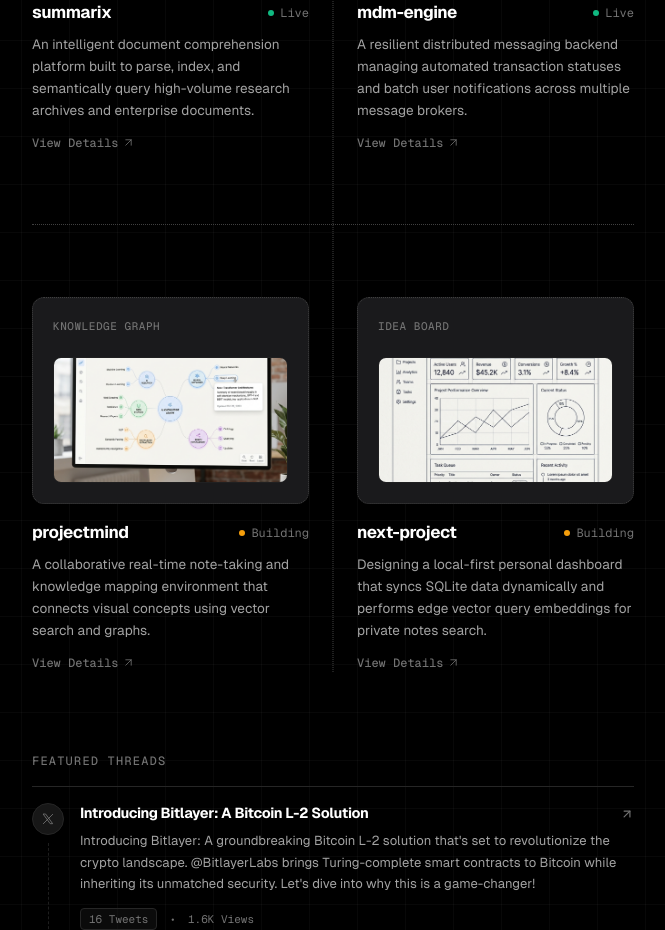
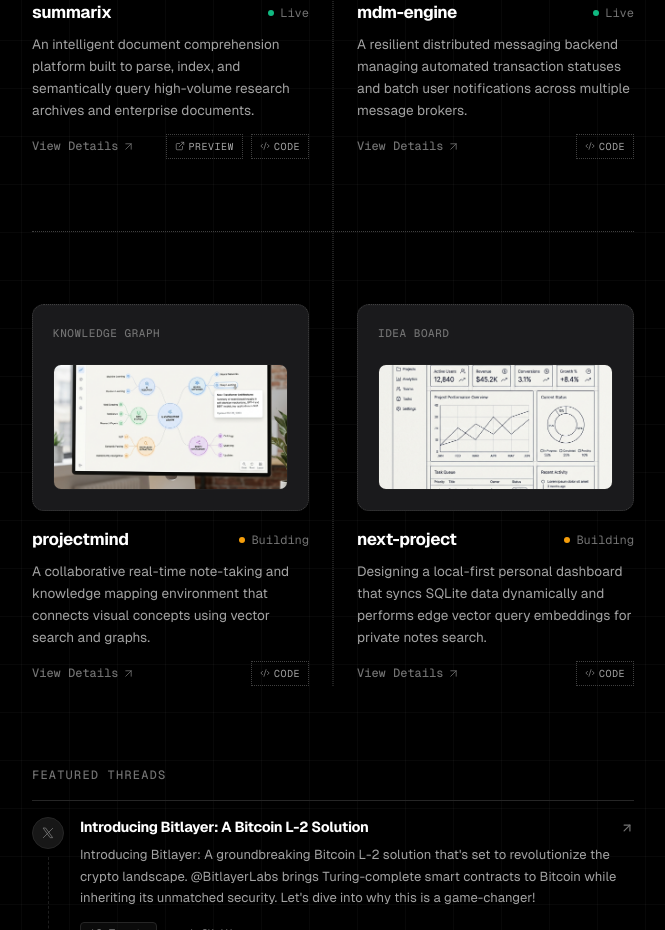
Before and after one commit to soham1826/myportfolio, a Next.js app: page / in a window 1280 px wide. Shown: the part 2120-3050 px from the top of the page, without its empty margins (307-972 px from the left). Built offline with nearby package versions, Linux system fonts and the light colour scheme.

Commit message:
favicon added

```diff
--- a/src/app/layout.tsx
+++ b/src/app/layout.tsx
@@ -28,6 +28,9 @@ const instrumentSerif = Instrument_Serif({
 export const metadata: Metadata = {
   title: "Soham Kulkarni | Full-stack Engineer",
   description: "I'm Soham, a full-stack developer at Winjit Technologies. I build backend systems that don't fall apart — BullMQ pipelines, event-driven architectures, AI integrations.",
+  icons: {
+    icon: "/favicon.svg",
+  },
 };
 
 export default function RootLayout({
--- a/src/app/page.tsx
+++ b/src/app/page.tsx
@@ -10,7 +10,9 @@ import {
   Mail,
   Sun,
   Moon,
-  Eye
+  Eye,
+  ExternalLink,
+  Code2
 } from "lucide-react";
 import {
   GithubIcon, LinkedinIcon, XIcon,
@@ -176,6 +178,8 @@ interface Project {
   technologies: string[];
   previewLabel: string;
   hoverStyle?: React.CSSProperties;
+  previewUrl?: string;
+  codeUrl?: string;
 }
 
 function ProjectCard({ project }: { project: Project }) {
@@ -267,13 +271,42 @@ function ProjectCard({ project }: { project: Project }) {
           {project.desc}
         </p>
 
-        <div className="pt-1 flex items-center gap-1 text-[12px] font-mono font-medium text-neutral-400 dark:text-neutral-500 group-hover:text-neutral-900 dark:group-hover:text-white transition-colors duration-150">
+        <div className="pt-1 flex items-center justify-between">
+          <div className="flex items-center gap-1 text-[12px] font-mono font-medium text-neutral-400 dark:text-neutral-500 group-hover:text-neutral-900 dark:group-hover:text-white transition-colors duration-150">
             <span>View Details</span>
             <ArrowUpRight
               size={13}
               strokeWidth={1.5}
               className="group-hover:translate-x-[1px] group-hover:-translate-y-[1px] transition-transform duration-150"
             />
+          </div>
+
+          <div className="flex items-center gap-2" onClick={(e) => e.preventDefault()}>
+            {project.previewUrl && (
+              <a
+                href={project.previewUrl}
+                target="_blank"
+                rel="noopener noreferrer"
+                onClick={(e) => e.stopPropagation()}
+                className="inline-flex items-center gap-1 px-2 py-1 text-[10px] font-mono uppercase tracking-wider border border-dotted border-neutral-300 dark:border-neutral-700 text-neutral-500 dark:text-neutral-400 hover:text-neutral-900 dark:hover:text-white hover:border-neutral-500 dark:hover:border-neutral-500 transition-all duration-150"
+              >
+                <ExternalLink size={10} strokeWidth={1.5} />
+                Preview
+              </a>
+            )}
+            {project.codeUrl && (
+              <a
+                href={project.codeUrl}
+                target="_blank"
+                rel="noopener noreferrer"
+                onClick={(e) => e.stopPropagation()}
+                className="inline-flex items-center gap-1 px-2 py-1 text-[10px] font-mono uppercase tracking-wider border border-dotted border-neutral-300 dark:border-neutral-700 text-neutral-500 dark:text-neutral-400 hover:text-neutral-900 dark:hover:text-white hover:border-neutral-500 dark:hover:border-neutral-500 transition-all duration-150"
+              >
+                <Code2 size={10} strokeWidth={1.5} />
+                Code
+              </a>
+            )}
+          </div>
         </div>
       </div>
     </Link>
@@ -606,6 +639,8 @@ export default function Home() {
       thumbnail: "/images/summarix-ai.png",
       technologies: ["NEXT.JS", "REACT", "TYPESCRIPT", "TAILWIND", "OPENAI API", "PRISMA"],
       previewLabel: "Comprehension space",
+      previewUrl: "https://summarix-ai.vercel.app",
+      codeUrl: "https://github.com/soham1826/summarix-ai",
       hoverStyle: {
         background: "repeating-conic-gradient(from 0deg, #dfd5c6 0deg 12deg, #6b8d8e 12deg 24deg, #c4796a 24deg 36deg, #7d9ba6 36deg 48deg, #d3a274 48deg 60deg)"
       }
@@ -620,6 +655,7 @@ export default function Home() {
       thumbnail: "/images/mdm-notification.png",
       technologies: ["NODE.JS", "TYPESCRIPT", "BULLMQ", "REDIS", "POSTGRESQL", "DOCKER"],
       previewLabel: "Job Pipeline",
+      codeUrl: "https://github.com/soham1826/mdm-notification-engine",
       hoverStyle: {
         background: "repeating-conic-gradient(from 0deg, #dfd2bc 0deg 12deg, #769b8f 12deg 24deg, #c67f67 24deg 36deg, #d0a66d 36deg 48deg, #dcb295 48deg 60deg)"
       }
@@ -634,6 +670,7 @@ export default function Home() {
       thumbnail: "/images/projectmind.png",
       technologies: ["NEXT.JS", "REACT", "TYPESCRIPT", "MONGODB", "PRISMA", "TAILWIND"],
       previewLabel: "Knowledge Graph",
+      codeUrl: "https://github.com/soham1826/projectmind",
       hoverStyle: {
         background: "repeating-conic-gradient(from 0deg, #e6d6c3 0deg 12deg, #df8c6a 12deg 24deg, #bf6b5b 24deg 36deg, #ebd0be 36deg 48deg, #d6a15d 48deg 60deg)"
       }
@@ -648,6 +685,7 @@ export default function Home() {
       thumbnail: "/images/next-project.png",
       technologies: ["TYPESCRIPT", "SQLITE", "REACT", "TAILWIND"],
       previewLabel: "Idea Board",
+      codeUrl: "https://github.com/soham1826/next-project",
       hoverStyle: {
         background: "repeating-conic-gradient(from 0deg, #ebdcc8 0deg 12deg, #6b8ca2 12deg 24deg, #b6837a 24deg 36deg, #cfa068 36deg 48deg, #5b7b8e 48deg 60deg)"
       }
--- a/src/app/projects/[slug]/page.tsx
+++ b/src/app/projects/[slug]/page.tsx
@@ -4,7 +4,7 @@ import React from "react";
 import Link from "next/link";
 import Image from "next/image";
 import { notFound } from "next/navigation";
-import { ArrowLeft } from "lucide-react";
+import { ArrowLeft, ExternalLink, Code2 } from "lucide-react";
 
 // Project detail data dictionary
 const projectDetails = {
@@ -15,6 +15,8 @@ const projectDetails = {
     description: "An intelligent document digestion platform built to parse, index, and semantically query high-volume research archives and enterprise documents.",
     image: "/images/summarix-ai.png",
     caption: "Figure 1.0: Summarix AI vector space and dashboard displaying file digestion queues and accuracy graphs.",
+    previewUrl: "https://summarix-ai.vercel.app",
+    codeUrl: "https://github.com/soham1826/summarix-ai",
   },
   "mdm-notification-engine": {
     name: "MDM Notification Engine",
@@ -23,6 +25,7 @@ const projectDetails = {
     description: "A resilient distributed messaging backend managing automated transaction statuses and batch user notifications across multiple message brokers.",
     image: "/images/mdm-notification.png",
     caption: "Figure 2.0: MDM Engine queuing pipeline metrics reporting live Redis job queue statistics.",
+    codeUrl: "https://github.com/soham1826/mdm-notification-engine",
   },
   "projectmind": {
     name: "ProjectMind",
@@ -31,6 +34,7 @@ const projectDetails = {
     description: "A collaborative real-time note-taking and knowledge mapping tool powered by AI embeddings to organize concepts into relational visual webs.",
     image: "/images/projectmind.png",
     caption: "Figure 3.0: ProjectMind canvas rendering node-based relationship trees mapping semantic connections.",
+    codeUrl: "https://github.com/soham1826/projectmind",
   },
   "next-project": {
     name: "next-project",
@@ -39,6 +43,7 @@ const projectDetails = {
     description: "Designing a local-first personal dashboard that syncs SQLite data dynamically and performs edge vector query embeddings for private notes search.",
     image: "/images/next-project.png",
     caption: "Figure 4.0: Dashboard prototype rendering SQLite query tables and offline vector embeddings indexing nodes.",
+    codeUrl: "https://github.com/soham1826/next-project",
   },
 };
 
@@ -58,6 +63,9 @@ export default function ProjectPage({ params }: { params: { slug: string } }) {
   if (!project) {
     notFound();
   }
+
+  const previewUrl = "previewUrl" in project ? (project as { previewUrl: string }).previewUrl : undefined;
+  const codeUrl = "codeUrl" in project ? (project as { codeUrl: string }).codeUrl : undefined;
 
   return (
     <div className="max-w-[650px] mx-auto px-6 pt-20 md:pt-32 space-y-10 selection:bg-neutral-100 dark:selection:bg-neutral-800">
@@ -95,6 +103,36 @@ export default function ProjectPage({ params }: { params: { slug: string } }) {
         </div>
       </div>
 
+      {/* Action Buttons */}
+      {(previewUrl || codeUrl) && (
+        <div className="flex items-center gap-3">
+          {previewUrl && (
+            <a
+              href={previewUrl}
+              target="_blank"
+              rel="noopener noreferrer"
+              className="group inline-flex items-center gap-2 px-4 py-2 border border-dotted border-neutral-300 dark:border-neutral-700 hover:border-neutral-500 dark:hover:border-neutral-500 text-neutral-600 dark:text-neutral-400 hover:text-neutral-900 dark:hover:text-white transition-all duration-200 font-mono text-[11px] uppercase tracking-wider"
+            >
+              <ExternalLink size={12} strokeWidth={1.5} className="opacity-60 group-hover:opacity-100 transition-opacity" />
+              Live Preview
+              <ArrowLeft size={10} className="rotate-[135deg] opacity-0 -translate-x-1 group-hover:opacity-60 group-hover:translate-x-0 transition-all duration-200" />
+            </a>
+          )}
+          {codeUrl && (
+            <a
+              href={codeUrl}
+              target="_blank"
+              rel="noopener noreferrer"
+              className="group inline-flex items-center gap-2 px-4 py-2 border border-dotted border-neutral-300 dark:border-neutral-700 hover:border-neutral-500 dark:hover:border-neutral-500 text-neutral-600 dark:text-neutral-400 hover:text-neutral-900 dark:hover:text-white transition-all duration-200 font-mono text-[11px] uppercase tracking-wider"
+            >
+              <Code2 size={12} strokeWidth={1.5} className="opacity-60 group-hover:opacity-100 transition-opacity" />
+              Source Code
+              <ArrowLeft size={10} className="rotate-[135deg] opacity-0 -translate-x-1 group-hover:opacity-60 group-hover:translate-x-0 transition-all duration-200" />
+            </a>
+          )}
+        </div>
+      )}
+
       {/* Large description */}
       <div className="text-[18px] md:text-[20px] font-medium font-sans text-neutral-800 dark:text-neutral-300 leading-relaxed">
         {project.description}
```
Also changed, not shown: public/favicon.svg (added). Lines whose indentation alone changed are shown as unchanged.
